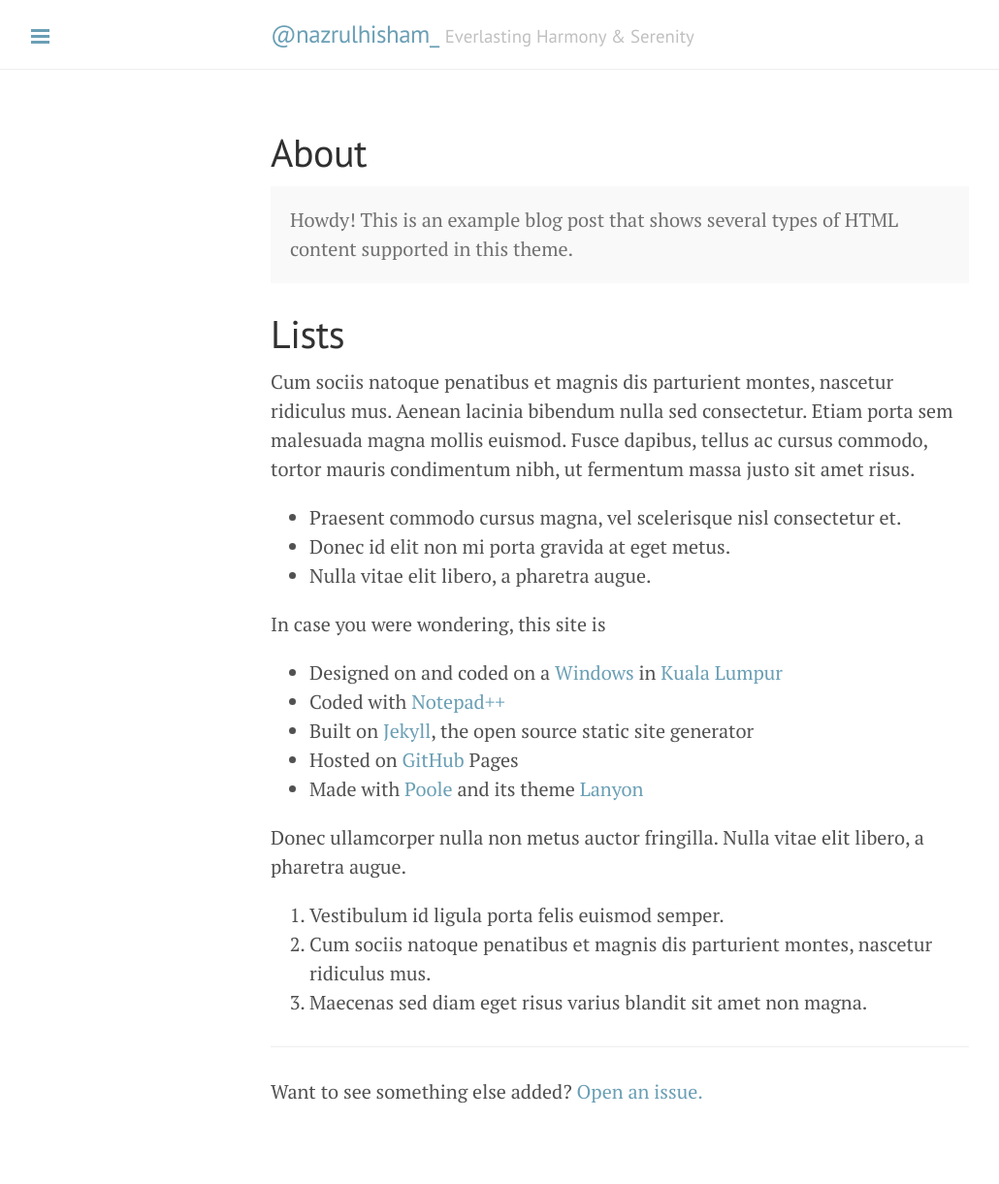
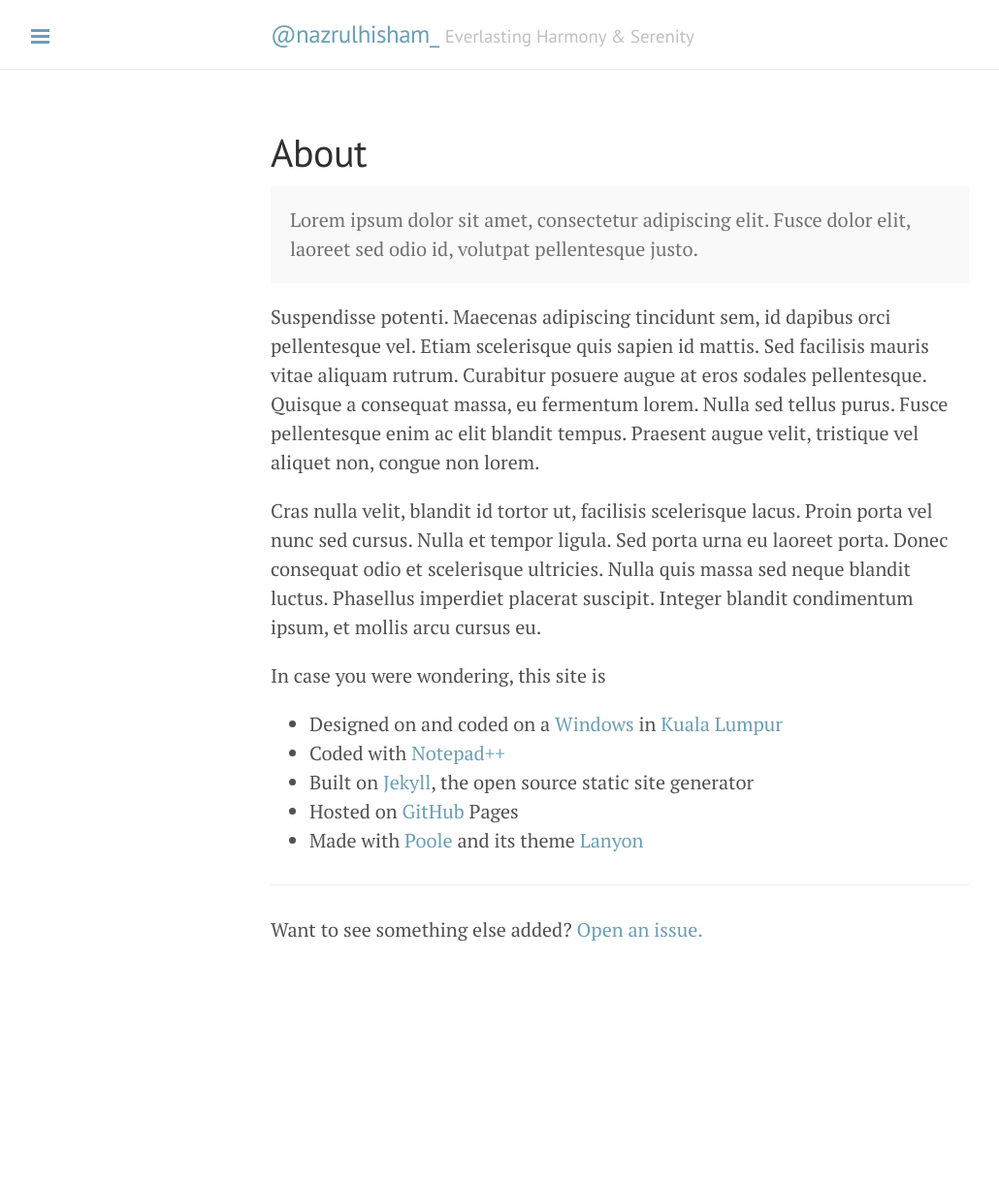
Before and after one commit to lumachroma/fantastik, a Jekyll site: the page built from about.md, in a window 1280 px wide. Shown: the whole page at 97% size, without its empty margins (1-1031 px from the left). Built offline with Jekyll 4.4.1, drawn with Linux system fonts in a browser that asks for light colours; Markdown is read by kramdown in place of the engine named in the settings; comment, search, counter and statistics services are not loaded; after the commit the page ends 1054 px from its top, so only the background shows below that.

Commit message:
Update about.md

```diff
--- a/about.md
+++ b/about.md
@@ -4,17 +4,12 @@ title: About
 ---
 
 <div class="message">
-  Howdy! This is an example blog post that shows several types of HTML content supported in this theme.
+  Lorem ipsum dolor sit amet, consectetur adipiscing elit. Fusce dolor elit, laoreet sed odio id, volutpat pellentesque justo.
 </div>
 
+Suspendisse potenti. Maecenas adipiscing tincidunt sem, id dapibus orci pellentesque vel. Etiam scelerisque quis sapien id mattis. Sed facilisis mauris vitae aliquam rutrum. Curabitur posuere augue at eros sodales pellentesque. Quisque a consequat massa, eu fermentum lorem. Nulla sed tellus purus. Fusce pellentesque enim ac elit blandit tempus. Praesent augue velit, tristique vel aliquet non, congue non lorem.
 
-# Lists
-
-Cum sociis natoque penatibus et magnis dis parturient montes, nascetur ridiculus mus. Aenean lacinia bibendum nulla sed consectetur. Etiam porta sem malesuada magna mollis euismod. Fusce dapibus, tellus ac cursus commodo, tortor mauris condimentum nibh, ut fermentum massa justo sit amet risus.
-
-* Praesent commodo cursus magna, vel scelerisque nisl consectetur et.
-* Donec id elit non mi porta gravida at eget metus.
-* Nulla vitae elit libero, a pharetra augue.
+Cras nulla velit, blandit id tortor ut, facilisis scelerisque lacus. Proin porta vel nunc sed cursus. Nulla et tempor ligula. Sed porta urna eu laoreet porta. Donec consequat odio et scelerisque ultricies. Nulla quis massa sed neque blandit luctus. Phasellus imperdiet placerat suscipit. Integer blandit condimentum ipsum, et mollis arcu cursus eu.
 
 In case you were wondering, this site is
 
@@ -24,12 +19,6 @@ In case you were wondering, this site is
 - Hosted on [GitHub](https://github.com/lumachroma/fantastiq) Pages
 - Made with [Poole](http://getpoole.com/) and its theme [Lanyon](https://github.com/poole/lanyon)
 
-Donec ullamcorper nulla non metus auctor fringilla. Nulla vitae elit libero, a pharetra augue.
-
-1. Vestibulum id ligula porta felis euismod semper.
-2. Cum sociis natoque penatibus et magnis dis parturient montes, nascetur ridiculus mus.
-3. Maecenas sed diam eget risus varius blandit sit amet non magna.
-
 -----
 
 Want to see something else added? <a href="https://github.com/poole/poole/issues/new">Open an issue.</a>
```
